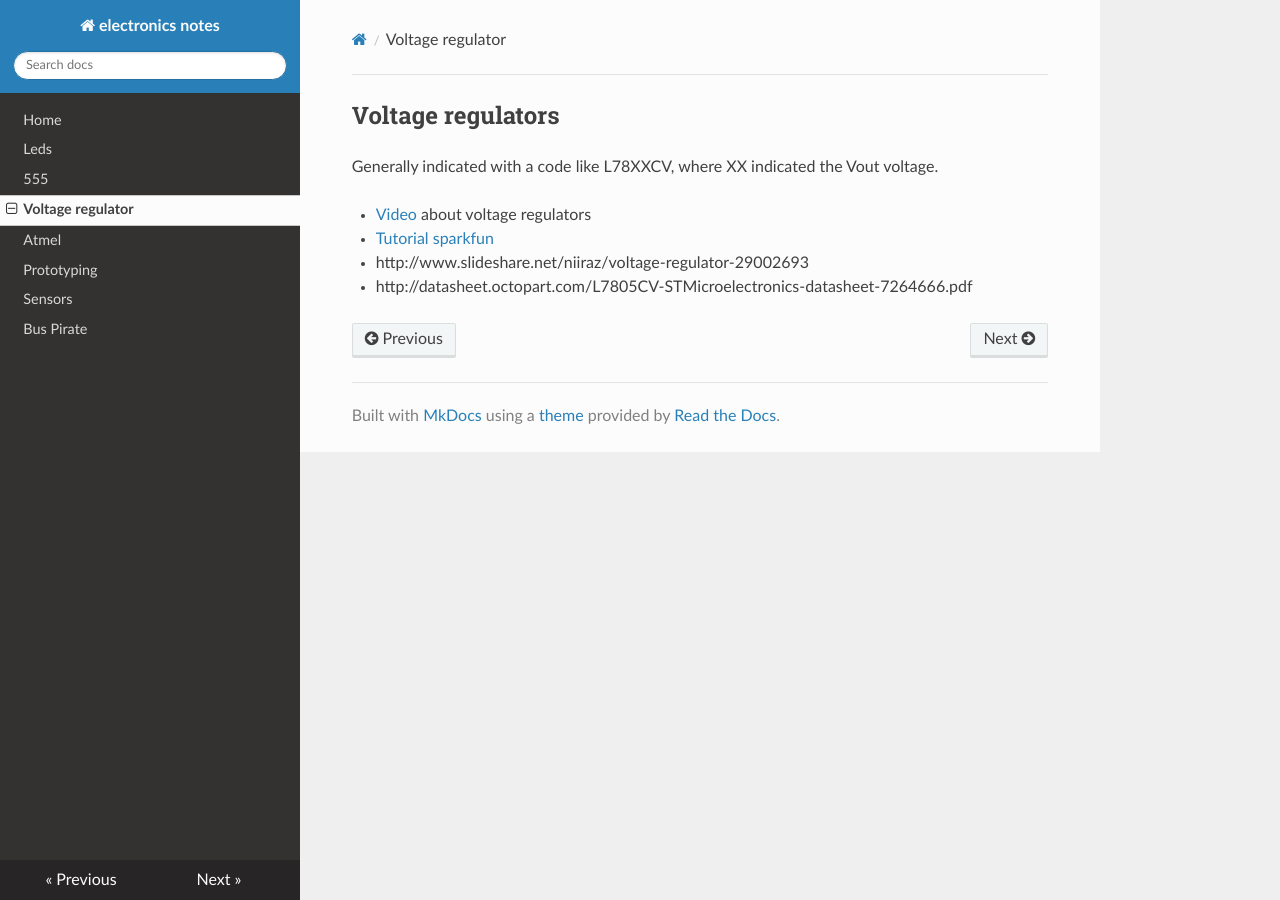
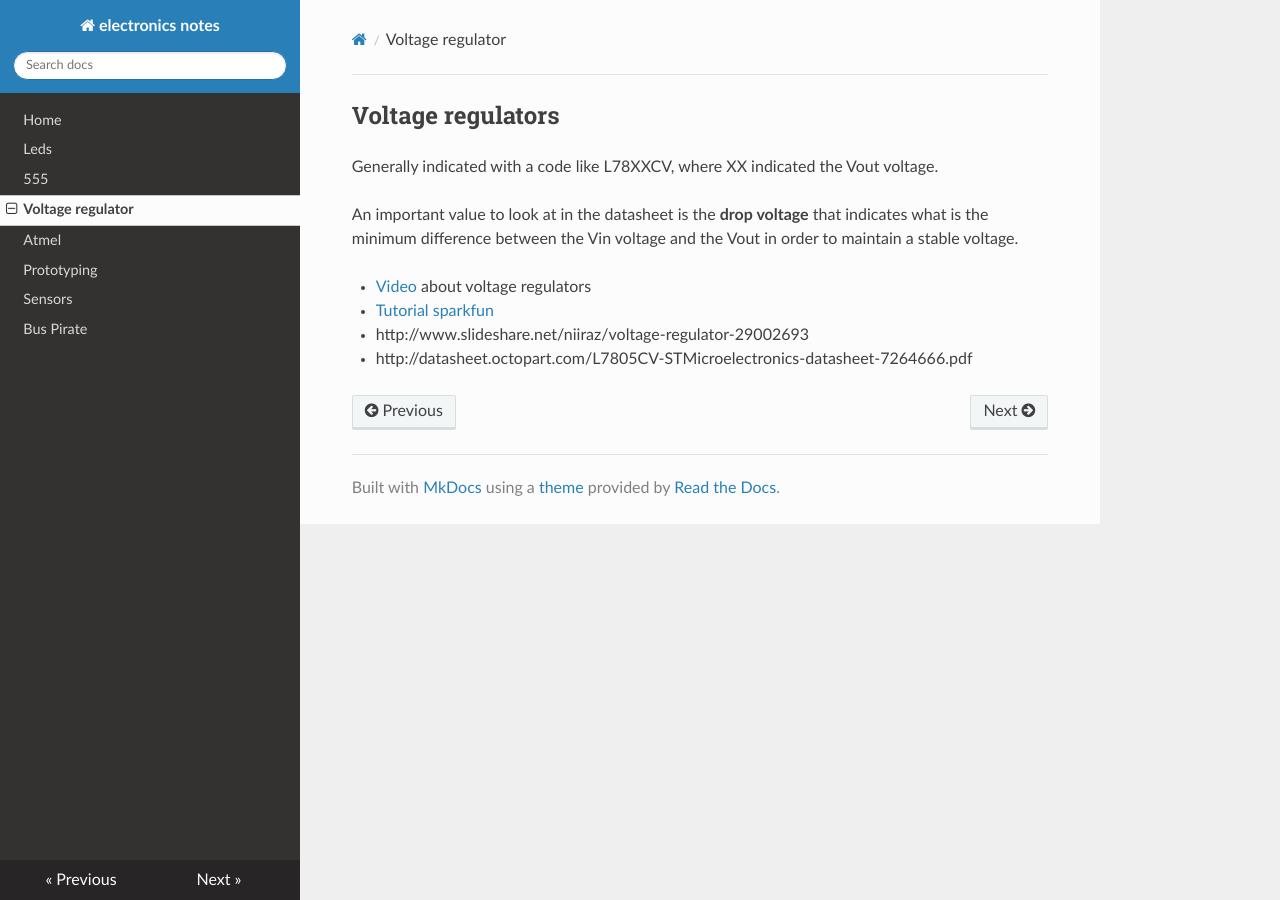
Before and after one commit to gipi/electronics-notes, an MkDocs documentation site: the page built from docs/voltagereg.md, in a window 1280 px wide. Built offline with MkDocs 1.6.1, drawn with Linux system fonts in a browser that asks for light colours; nearby versions of some CDN libraries; old or Windows-style settings are respelled for this version of MkDocs.

Commit message:
Add note about voltage drop value.

```diff
--- a/docs/voltagereg.md
+++ b/docs/voltagereg.md
@@ -1,6 +1,10 @@
 ## Voltage regulators
 
 Generally indicated with a code like L78XXCV, where XX indicated the Vout voltage.
+
+An important value to look at in the datasheet is the **drop voltage** that indicates
+what is the minimum difference between the Vin voltage and the Vout in order to maintain
+a stable voltage.
 
  - [Video](https://www.youtube.com/watch?v=GSzVs7_aW-Y) about voltage regulators
  - [Tutorial sparkfun](https://www.sparkfun.com/tutorials/103)
```
